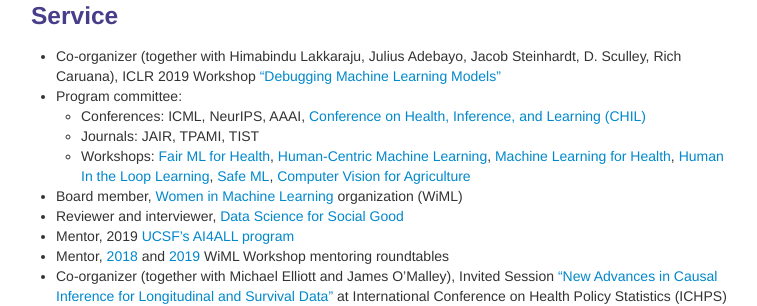
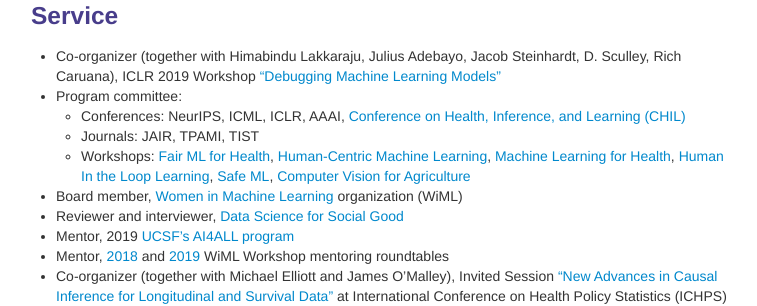
Before and after one commit to shftan/shftan.github.io, a Jekyll site: the page built from index.md, in a window 1280 px wide and 900 px high, scrolled down 2164 px. Shown: the part 232-538 px from the top of the window, without its empty margins (259-1016 px from the left). Built offline with Jekyll 4.4.1, drawn with Linux system fonts in a browser that asks for light colours.

Commit message:
Update index.md

```diff
--- a/index.md
+++ b/index.md
@@ -120,7 +120,7 @@ For older publications and posters, click <a class="paper" href="olderpublicatio
 </div>
 - Co-organizer (together with Himabindu Lakkaraju, Julius Adebayo, Jacob Steinhardt, D. Sculley, Rich Caruana), ICLR 2019 Workshop [“Debugging Machine Learning Models”](https://iclr.cc/Conferences/2019/Schedule?showEvent=628)
 - Program committee:
-  - Conferences: ICML, NeurIPS, AAAI, [Conference on Health, Inference, and Learning (CHIL)](https://www.chilconference.org/)
+  - Conferences: NeurIPS, ICML, ICLR, AAAI, [Conference on Health, Inference, and Learning (CHIL)](https://www.chilconference.org/)
   - Journals: JAIR, TPAMI, TIST
   - Workshops: [Fair ML for Health](https://www.fairmlforhealth.com/), [Human-Centric Machine Learning](https://sites.google.com/view/hcml-2019), [Machine Learning for Health](https://ml4health.github.io/2019/), [Human In the Loop Learning](https://sites.google.com/view/hill2019/home), [Safe ML](https://sites.google.com/view/safeml-iclr2019/home), [Computer Vision for Agriculture](https://www.cv4gc.org/cv4a2020/)
 - Board member, [Women in Machine Learning](https://wimlworkshop.org) organization (WiML)
```
